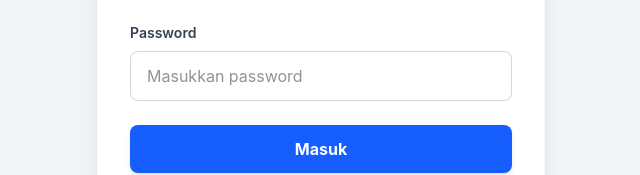
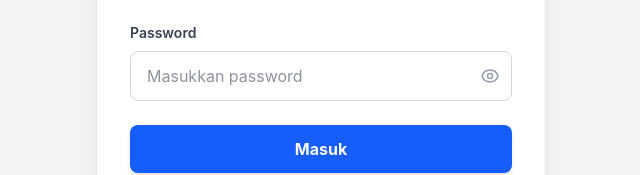
Before and after one commit to Rearguard98/penilaian-kelas-SIFP010, a React (Vite) app: page / in a window 1280 px wide. Shown: the part 455-630 px from the top of the page, without its empty margins (319-959 px from the left). Built offline with nearby package versions, Linux system fonts and the light colour scheme.

Commit message:
update show password feature

```diff
--- a/src/components/Login.jsx
+++ b/src/components/Login.jsx
@@ -1,11 +1,15 @@
+import { useState } from 'react';
+
 export default function Login({ handleLogin, nim, setNim, password, setPassword, pesanError }) {
+  // State lokal khusus untuk mengontrol tampilan ikon mata
+  const [showPassword, setShowPassword] = useState(false);
+
   return (
     <div className="min-h-screen bg-gray-100 flex items-center justify-center p-4 font-sans text-gray-800">
       <div className="max-w-md w-full bg-white rounded-2xl shadow-xl overflow-hidden border border-gray-50">
 
-        {/* --- BAGIAN HEADER YANG DIUBAH --- */}
+        {/* --- BAGIAN HEADER --- */}
         <div className="bg-blue-700 p-6 text-center">
-          {/* Memanggil gambar dari folder public */}
           <img
             src="/logo-nilai-login-web-kelas.png"
             alt="Logo Kelas"
@@ -14,17 +18,55 @@ export default function Login({ handleLogin, nim, setNim, password, setPassword,
           <h2 className="text-2xl font-bold text-white tracking-wide">Login Akademik</h2>
           <p className="text-blue-100 text-sm mt-2">Dosen & Mahasiswa</p>
         </div>
+
         <div className="p-8">
           {pesanError && <div className="mb-6 p-3 bg-red-50 border-l-4 border-red-500 text-red-700 text-sm rounded">{pesanError}</div>}
+
           <form onSubmit={handleLogin} className="space-y-6">
             <div>
               <label className="block text-sm font-semibold text-gray-700 mb-2">NIM / NIDN Dosen</label>
-              <input type="text" placeholder="Masukkan ID Pengguna" value={nim} onChange={(e) => setNim(e.target.value)} className="w-full px-4 py-3 rounded-lg border border-gray-300 focus:ring-2 focus:ring-blue-500 outline-none" required />
+              <input
+                type="text"
+                placeholder="Masukkan ID Pengguna"
+                value={nim}
+                onChange={(e) => setNim(e.target.value)}
+                className="w-full px-4 py-3 rounded-lg border border-gray-300 focus:ring-2 focus:ring-blue-500 outline-none"
+                required
+              />
             </div>
+
+            {/* --- BAGIAN PASSWORD YANG DIUBAH --- */}
             <div>
               <label className="block text-sm font-semibold text-gray-700 mb-2">Password</label>
-              <input type="password" placeholder="Masukkan password" value={password} onChange={(e) => setPassword(e.target.value)} className="w-full px-4 py-3 rounded-lg border border-gray-300 focus:ring-2 focus:ring-blue-500 outline-none" required />
+              <div className="relative">
+                <input
+                  type={showPassword ? "text" : "password"}
+                  placeholder="Masukkan password"
+                  value={password}
+                  onChange={(e) => setPassword(e.target.value)}
+                  className="w-full px-4 py-3 rounded-lg border border-gray-300 focus:ring-2 focus:ring-blue-500 outline-none pr-12"
+                  required
+                />
+                <button
+                  type="button"
+                  onClick={() => setShowPassword(!showPassword)}
+                  className="absolute inset-y-0 right-0 pr-3 flex items-center text-gray-400 hover:text-blue-600 transition"
+                >
+                  {showPassword ? (
+                    <svg xmlns="http://www.w3.org/2000/svg" className="h-5 w-5" fill="none" viewBox="0 0 24 24" stroke="currentColor">
+                      <path strokeLinecap="round" strokeLinejoin="round" strokeWidth={2} d="M13.875 18.825A10.05 10.05 0 0112 19c-4.478 0-8.268-2.943-9.542-7a9.978 9.978 0 011.563-3.029m5.858.908a3 3 0 114.243 4.243M9.878 9.878l4.242 4.242M9.88 9.88l-3.29-3.29m7.532 7.532l3.29 3.29M3 3l3.59 3.59m0 0A9.953 9.953 0 0112 5c4.478 0 8.268 2.943 9.542 7a10.025 10.025 0 01-4.132 5.411m0 0L21 21" />
+                    </svg>
+                  ) : (
+                    <svg xmlns="http://www.w3.org/2000/svg" className="h-5 w-5" fill="none" viewBox="0 0 24 24" stroke="currentColor">
+                      <path strokeLinecap="round" strokeLinejoin="round" strokeWidth={2} d="M15 12a3 3 0 11-6 0 3 3 0 016 0z" />
+                      <path strokeLinecap="round" strokeLinejoin="round" strokeWidth={2} d="M2.458 12C3.732 7.943 7.523 5 12 5c4.478 0 8.268 2.943 9.542 7-1.274 4.057-5.064 7-9.542 7-4.477 0-8.268-2.943-9.542-7z" />
+                    </svg>
+                  )}
+                </button>
+              </div>
             </div>
+            {/* ---------------------------------- */}
+
             <button type="submit" className="w-full py-3 px-4 bg-blue-600 hover:bg-blue-700 text-white font-bold rounded-lg shadow-md transition-transform transform hover:-translate-y-0.5">
               Masuk
             </button>
--- a/src/components/UbahPassword.jsx
+++ b/src/components/UbahPassword.jsx
@@ -6,6 +6,7 @@ export default function UbahPassword() {
   const [konfirmasi, setKonfirmasi] = useState('');
   const [pesan, setPesan] = useState(null);
   const [status, setStatus] = useState(''); // 'sukses' atau 'error'
+  const [showSemuaPassword, setShowSemuaPassword] = useState(false);
 
   const handleUbahPassword = async (e) => {
     e.preventDefault();
@@ -61,22 +62,47 @@ export default function UbahPassword() {
       <form onSubmit={handleUbahPassword} className="space-y-4">
         <div>
           <label className="block text-sm text-gray-600 mb-1">Password Lama</label>
-          <input type="password" required value={passwordLama} onChange={(e) => setPasswordLama(e.target.value)}
-            className="w-full px-4 py-2 border rounded-lg focus:ring-2 focus:ring-blue-500 outline-none" />
+          <input
+            type={showSemuaPassword ? "text" : "password"} // Diubah dinamis
+            required value={passwordLama} onChange={(e) => setPasswordLama(e.target.value)}
+            className="w-full px-4 py-2 border rounded-lg focus:ring-2 focus:ring-blue-500 outline-none"
+          />
         </div>
         <div className="grid grid-cols-1 md:grid-cols-2 gap-4">
           <div>
             <label className="block text-sm text-gray-600 mb-1">Password Baru</label>
-            <input type="password" required value={passwordBaru} onChange={(e) => setPasswordBaru(e.target.value)}
-              className="w-full px-4 py-2 border rounded-lg focus:ring-2 focus:ring-blue-500 outline-none" />
+            <input
+              type={showSemuaPassword ? "text" : "password"} // Diubah dinamis
+              required value={passwordBaru} onChange={(e) => setPasswordBaru(e.target.value)}
+              className="w-full px-4 py-2 border rounded-lg focus:ring-2 focus:ring-blue-500 outline-none"
+            />
           </div>
           <div>
             <label className="block text-sm text-gray-600 mb-1">Konfirmasi Password Baru</label>
-            <input type="password" required value={konfirmasi} onChange={(e) => setKonfirmasi(e.target.value)}
-              className="w-full px-4 py-2 border rounded-lg focus:ring-2 focus:ring-blue-500 outline-none" />
+            <input
+              type={showSemuaPassword ? "text" : "password"} // Diubah dinamis
+              required value={konfirmasi} onChange={(e) => setKonfirmasi(e.target.value)}
+              className="w-full px-4 py-2 border rounded-lg focus:ring-2 focus:ring-blue-500 outline-none"
+            />
           </div>
         </div>
-        <button type="submit" className="bg-gray-800 text-white px-6 py-2 rounded-lg hover:bg-gray-900 transition text-sm font-semibold">
+
+        {/* --- FITUR CHECKBOX TAMPILKAN PASSWORD --- */}
+        <div className="flex items-center mt-2">
+          <input
+            type="checkbox"
+            id="showPass"
+            className="h-4 w-4 text-blue-600 focus:ring-blue-500 border-gray-300 rounded cursor-pointer"
+            checked={showSemuaPassword}
+            onChange={() => setShowSemuaPassword(!showSemuaPassword)}
+          />
+          <label htmlFor="showPass" className="ml-2 block text-sm text-gray-600 cursor-pointer">
+            Tampilkan semua password
+          </label>
+        </div>
+        {/* --------------------------------------- */}
+
+        <button type="submit" className="bg-gray-800 text-white px-6 py-2 rounded-lg hover:bg-gray-900 transition text-sm font-semibold mt-4">
           Simpan Password Baru
         </button>
       </form>
```
